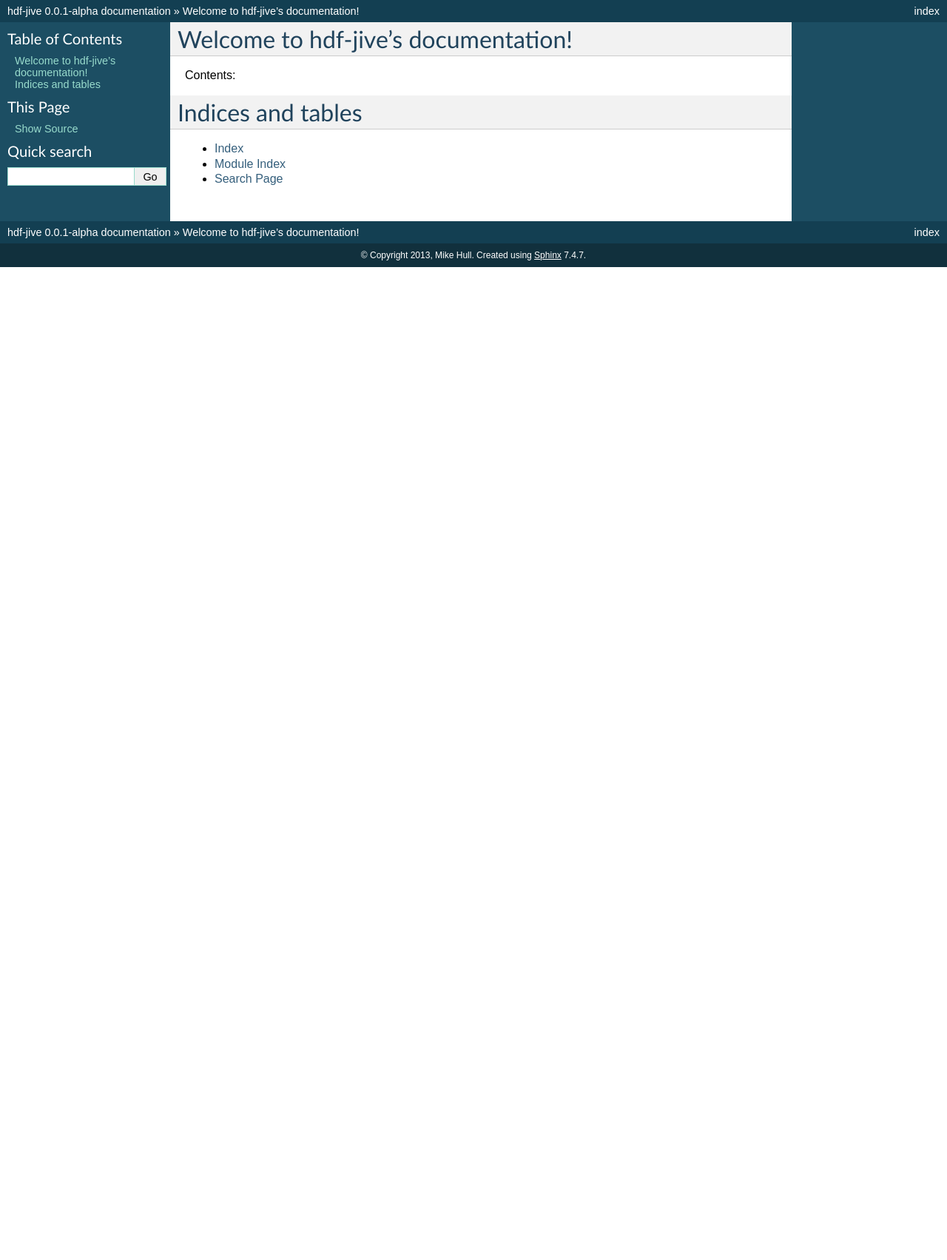
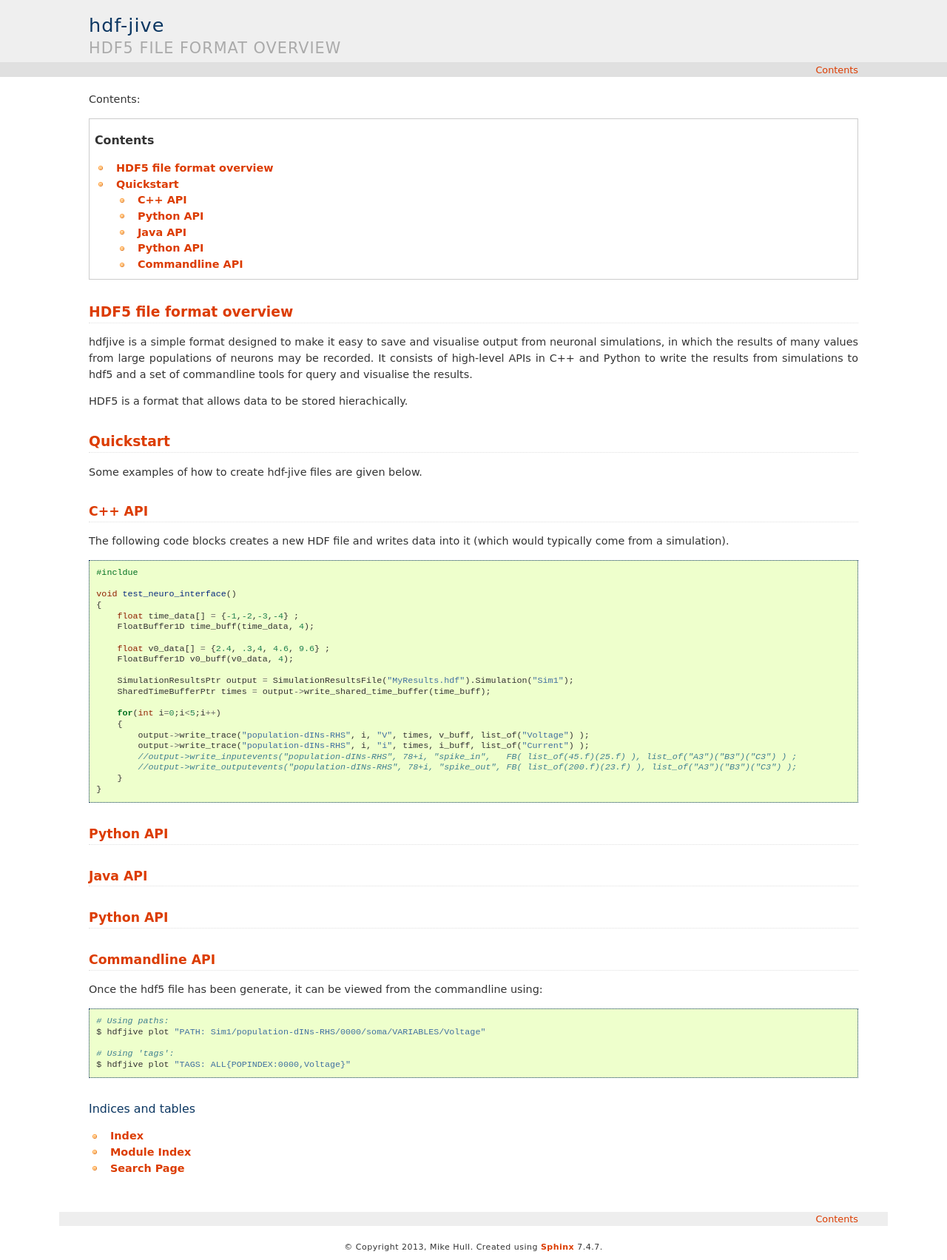
Before and after one commit to mikehulluk/hdf-jive, a Sphinx documentation site: the page built from doc/index.rst, in a window 1280 px wide. Shown: the whole page at 74% size. Built offline with Sphinx 7.4.7, drawn with Linux system fonts in a browser that asks for light colours; formulas are drawn with MathJax 3; before the commit the page ends 900 px from its top, so only the background shows below that.

Commit message:
Work on documentation

```diff
--- a/doc/conf.py
+++ b/doc/conf.py
@@ -91,8 +91,8 @@ pygments_style = 'sphinx'
 
 # The theme to use for HTML and HTML Help pages.  See the documentation for
 # a list of builtin themes.
-html_theme = 'default'
-
+#html_theme = 'default'
+html_theme = "haiku"
 # Theme options are theme-specific and customize the look and feel of a theme
 # further.  For a list of options available for each theme, see the
 # documentation.
@@ -104,6 +104,7 @@ html_theme = 'default'
 # The name for this set of Sphinx documents.  If None, it defaults to
 # "<project> v<release> documentation".
 #html_title = None
+html_title = 'hdf-jive'
 
 # A shorter title for the navigation bar.  Default is the same as html_title.
 #html_short_title = None
--- a/doc/index.rst
+++ b/doc/index.rst
@@ -3,13 +3,121 @@
    You can adapt this file completely to your liking, but it should at least
    contain the root `toctree` directive.
 
-Welcome to hdf-jive's documentation!
-====================================
+
+
 
 Contents:
 
-.. toctree::
-   :maxdepth: 2
+.. contents::
+   :depth: 2
+
+
+
+
+HDF5 file format overview
+--------------------------
+
+hdfjive is a simple format designed to make it easy to save and visualise output from neuronal simulations, in which the results of many values from large populations of neurons may be recorded. It consists of high-level APIs in C++ and Python to write the results from simulations to hdf5 and a set of commandline tools for query and visualise the results.
+
+
+HDF5 is a format that allows data to be stored hierachically.
+
+
+.. todo::
+
+    Explanation of file-format.
+
+
+
+Quickstart
+-----------
+
+Some examples of how to create hdf-jive files are given below.
+
+
+C++ API
+~~~~~~~~
+
+The following code blocks creates a new HDF file and writes data into it (which would typically come from a simulation).
+
+
+.. todo::
+
+    Make it correct!
+
+
+
+.. code-block:: c
+
+    #incldue
+
+    void test_neuro_interface()
+    {
+        float time_data[] = {-1,-2,-3,-4} ;
+        FloatBuffer1D time_buff(time_data, 4);
+
+        float v0_data[] = {2.4, .3,4, 4.6, 9.6} ;
+        FloatBuffer1D v0_buff(v0_data, 4);
+
+        SimulationResultsPtr output = SimulationResultsFile("MyResults.hdf").Simulation("Sim1");
+        SharedTimeBufferPtr times = output->write_shared_time_buffer(time_buff);
+
+        for(int i=0;i<5;i++)
+        {
+            output->write_trace("population-dINs-RHS", i, "V", times, v_buff, list_of("Voltage") );
+            output->write_trace("population-dINs-RHS", i, "i", times, i_buff, list_of("Current") );
+            //output->write_inputevents("population-dINs-RHS", 78+i, "spike_in",   FB( list_of(45.f)(25.f) ), list_of("A3")("B3")("C3") ) ;
+            //output->write_outputevents("population-dINs-RHS", 78+i, "spike_out", FB( list_of(200.f)(23.f) ), list_of("A3")("B3")("C3") );
+        }
+    }
+
+
+
+
+
+
+Python API
+~~~~~~~~~~
+
+.. todo::
+
+    Make it correct!
+
+
+
+Java API
+~~~~~~~~
+
+.. todo::
+
+    Make it correct!
+
+
+
+
+Python API
+~~~~~~~~~~~
+
+.. todo::
+
+    Make it correct!
+
+
+
+
+Commandline API
+~~~~~~~~~~~~~~~
+
+Once the hdf5 file has been generate, it can be viewed from the commandline using:
+
+.. code-block:: bash
+
+    # Using paths:
+    $ hdfjive plot "PATH: Sim1/population-dINs-RHS/0000/soma/VARIABLES/Voltage"
+
+    # Using 'tags':
+    $ hdfjive plot "TAGS: ALL{POPINDEX:0000,Voltage}"
+
 
 
 
```
Also changed, not shown: 2 other files.
